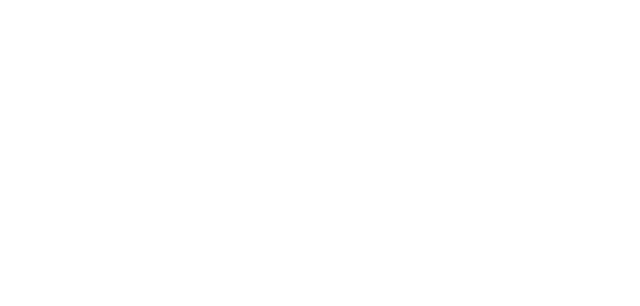
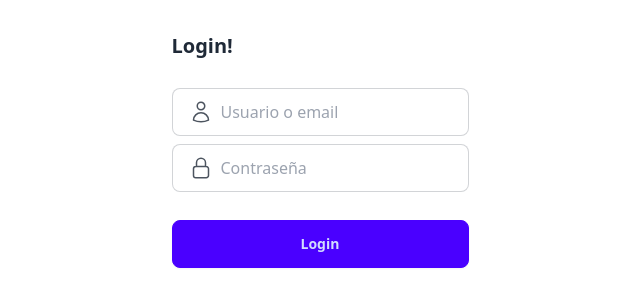
Before and after one commit to gargalloeric/nemes-ui, a Vue app: page /login in a window 1280 px wide. Before the commit this address had no page. Shown: the top 306 px of the page, without its empty margins (320-960 px from the left). Built offline with nearby package versions, Linux system fonts and the light colour scheme.

Commit message:
Initial login setup

```diff
--- /dev/null
+++ b/src/components/LoginFormComponent.vue
@@ -0,0 +1,38 @@
+<script setup lang="ts">
+import { LoginQuery } from '../models/LoginQuery';
+
+const emit = defineEmits(['form-query'])
+
+let form: LoginQuery = {
+    identifier: '',
+    password: ''
+}
+
+function handleSubmit() {
+    emit('form-query', form)
+}
+</script>
+
+<template>
+    <form @submit.prevent="handleSubmit">
+        <label class="input input-bordered flex items-center gap-2 mb-2">
+            <svg xmlns="http://www.w3.org/2000/svg" fill="none" viewBox="0 0 24 24" stroke-width="1.5"
+                stroke="currentColor" class="w-6 h-6">
+                <path stroke-linecap="round" stroke-linejoin="round"
+                    d="M15.75 6a3.75 3.75 0 1 1-7.5 0 3.75 3.75 0 0 1 7.5 0ZM4.501 20.118a7.5 7.5 0 0 1 14.998 0A17.933 17.933 0 0 1 12 21.75c-2.676 0-5.216-.584-7.499-1.632Z" />
+            </svg>
+            <input type="text" placeholder="Usuario o email" v-model.trim="form.identifier" class="grow" required />
+        </label>
+
+        <label class="input input-bordered flex items-center gap-2 mb-2">
+            <svg xmlns="http://www.w3.org/2000/svg" fill="none" viewBox="0 0 24 24" stroke-width="1.5"
+                stroke="currentColor" class="w-6 h-6">
+                <path stroke-linecap="round" stroke-linejoin="round"
+                    d="M16.5 10.5V6.75a4.5 4.5 0 1 0-9 0v3.75m-.75 11.25h10.5a2.25 2.25 0 0 0 2.25-2.25v-6.75a2.25 2.25 0 0 0-2.25-2.25H6.75a2.25 2.25 0 0 0-2.25 2.25v6.75a2.25 2.25 0 0 0 2.25 2.25Z" />
+            </svg>
+            <input type="password" placeholder="Contraseña" v-model.trim="form.password" class="grow" required />
+        </label>
+
+        <button class="btn btn-primary btn-block mt-5">Login</button>
+    </form>
+</template>
--- /dev/null
+++ b/src/models/LoginQuery.ts
@@ -0,0 +1,4 @@
+export interface LoginQuery {
+    identifier: string,
+    password: string
+}
--- a/src/router.ts
+++ b/src/router.ts
@@ -1,10 +1,15 @@
 import { createRouter, createWebHistory } from 'vue-router'
 import RegisterView from './views/RegisterView.vue'
+import LoginView from './views/LoginView.vue'
 
 const routes = [
     {
         path: '/register',
         component: RegisterView
+    },
+    {
+        path: '/login',
+        component: LoginView
     }
 ]
 
--- /dev/null
+++ b/src/views/LoginView.vue
@@ -0,0 +1,38 @@
+<script setup lang="ts">
+import LoginFormComponent from '../components/LoginFormComponent.vue';
+import { LoginQuery } from '../models/LoginQuery';
+
+async function handleFormQuery(form: LoginQuery) {
+    const BASE_URL: string = import.meta.env.VITE_BASE_URL
+    // TODO: Set login URL
+    const LOGIN_URL: string = `${BASE_URL}/nuser/login`
+    const resp = await fetch(LOGIN_URL, {
+        method: 'POST',
+        headers: {
+            'Content-Type': 'application/json'
+        },
+        body: JSON.stringify({
+            identifier: form.identifier,
+            password: form.password
+        })
+    })
+
+    // TODO: Handle user created and user not created
+    if (!resp.ok) {
+        console.log('User not created')
+    } else {
+        console.log('User created')
+    }
+}
+</script>
+
+<template>
+    <div class="h-full flex flex-col align-center ">
+        <div class="card w-2/4 items-center m-auto">
+            <div class="card-body prose">
+                <h2 class="card-title">Login!</h2>
+                <LoginFormComponent @form-query="handleFormQuery" />
+            </div>
+        </div>
+    </div>
+</template>
```
